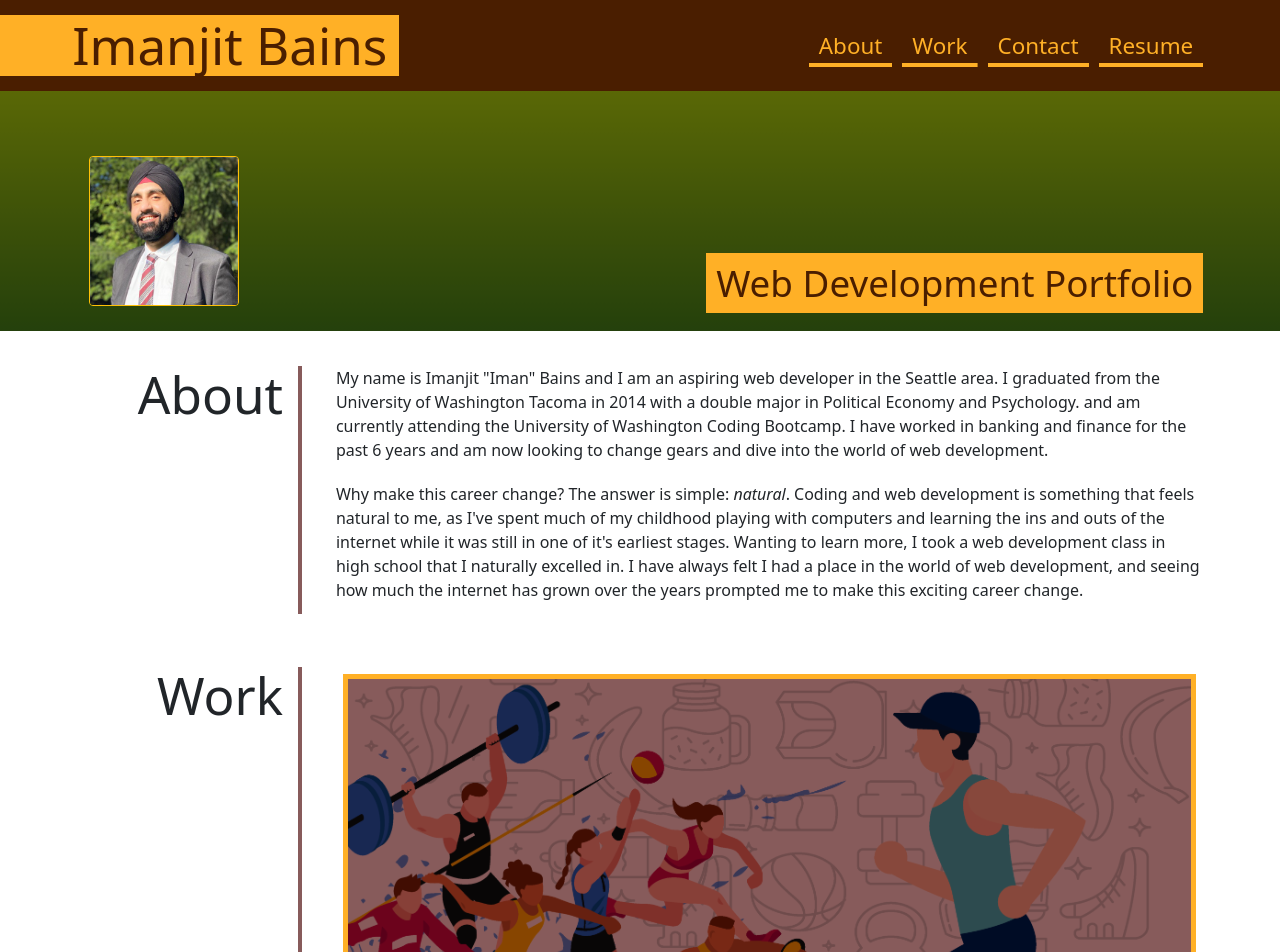
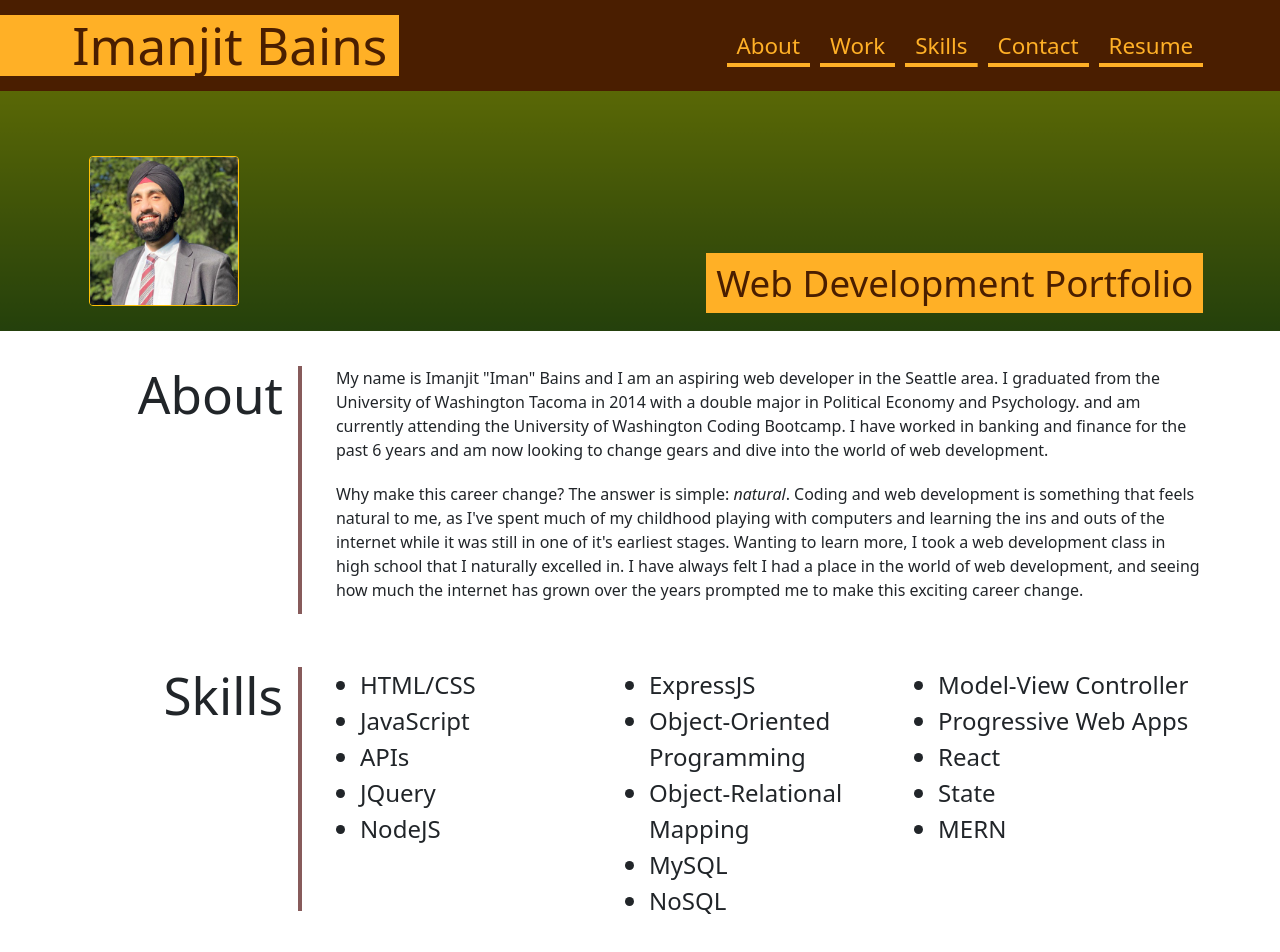
Before and after one commit to imanjit/hw2-professional-portfolio, a plain HTML site: page index.html in a window 1280 px wide. Shown: the top 952 px of the page. Drawn offline with nearby package versions, Linux system fonts and the light colour scheme.

Commit message:
Added skills section

```diff
--- a/index.html
+++ b/index.html
@@ -16,6 +16,7 @@
     <nav>
       <a href="#about">About</a>
       <a href="#work">Work</a>
+      <a href="#skills">Skills</a>
       <a href="#contact">Contact</a>
       <a href="./images/Resume.pdf">Resume</a>
     </nav>
@@ -45,6 +46,39 @@
           in high school that I naturally excelled in. I have always felt I had a place in the world of web development, and
           seeing how much the internet has grown over the years prompted me to make this exciting career change.
         </p>
+      </div>
+    </section>
+
+    <section class="page-section" id="skills">
+      <h2>Skills</h2>
+      <div class="row">
+        <div class="col">
+          <ul class="list-group fs-4">
+            <li>HTML/CSS</li>
+            <li>JavaScript</li>
+            <li>APIs</li>
+            <li>JQuery</li>
+            <li>NodeJS</li>
+          </ul>
+        </div>
+        <div class="col">
+          <ul class="list-group fs-4">
+            <li>ExpressJS</li>
+            <li>Object-Oriented Programming</li>
+            <li>Object-Relational Mapping</li>
+            <li>MySQL</li>
+            <li>NoSQL</li>
+          </ul>
+        </div>
+        <div class="col">
+          <ul class="list-group fs-4">
+            <li>Model-View Controller</li>
+            <li>Progressive Web Apps</li>
+            <li>React</li>
+            <li>State</li>
+            <li>MERN</li>
+          </ul>
+        </div>
       </div>
     </section>
 
@@ -102,6 +136,7 @@
         </address>
       </div>
     </section>
+
   </main>
 </body>
 
```
